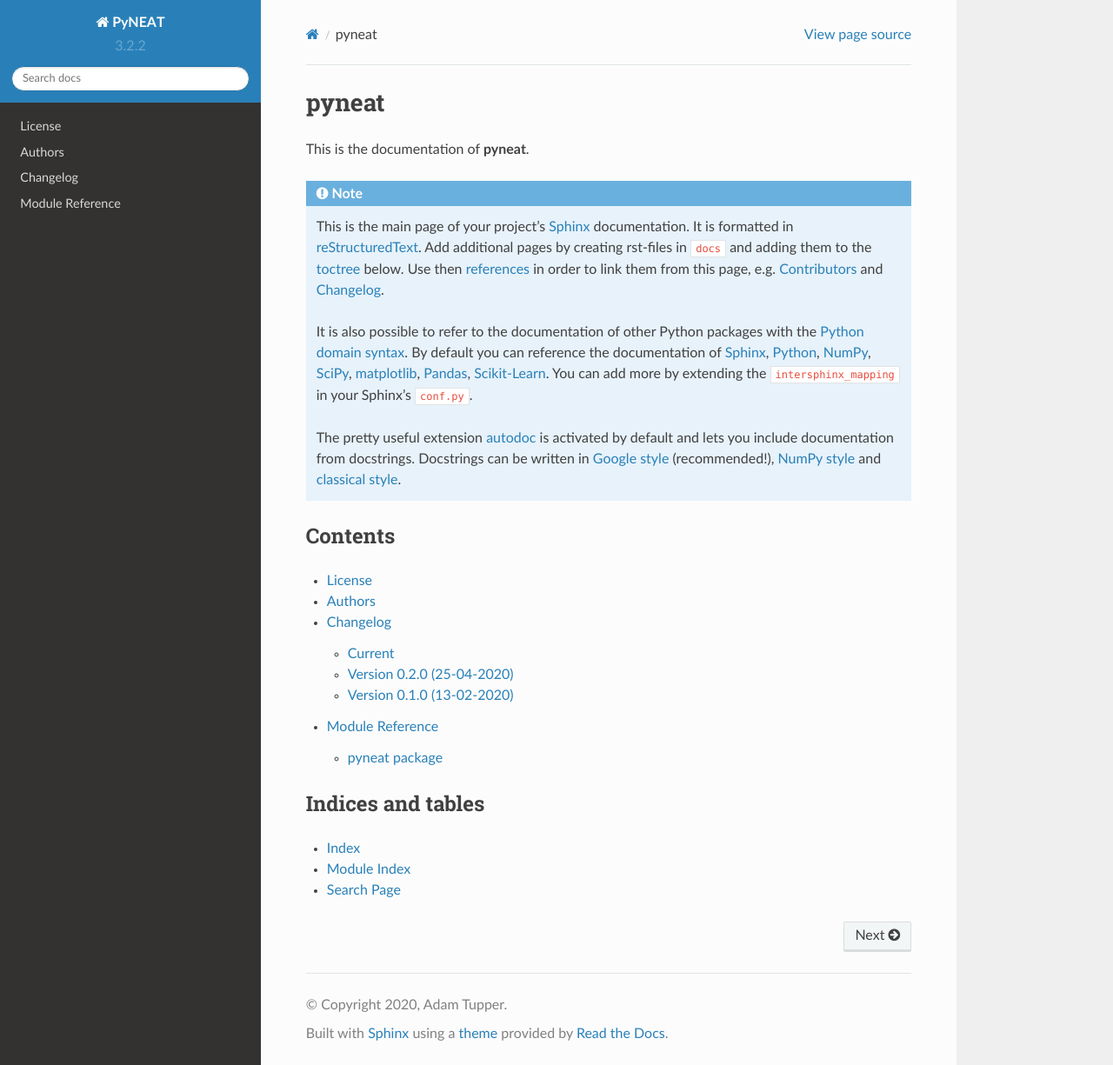
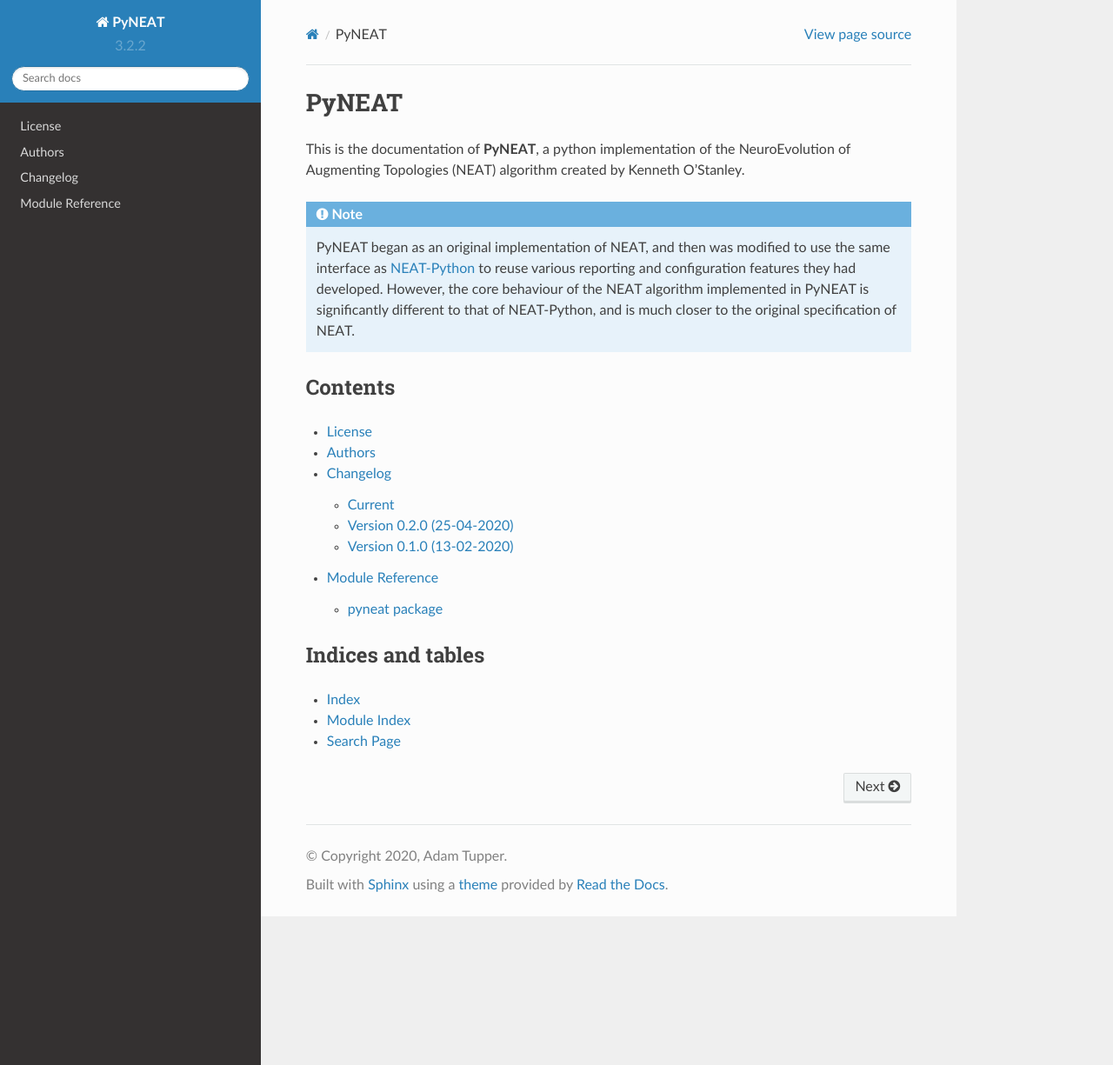
Before and after one commit to adamtupper/pyneat, a Sphinx documentation site: the page built from docs/index.rst, in a window 1280 px wide and 1225 px high. Shown: the whole window at 87% size. Built offline with Sphinx 7.4.7 and the Read the Docs theme 2.0.0, drawn with Linux system fonts in a browser that asks for light colours.

Commit message:
Update project description.

```diff
--- a/docs/index.rst
+++ b/docs/index.rst
@@ -1,26 +1,20 @@
 ===========
-pyneat
+PyNEAT
 ===========
 
-This is the documentation of **pyneat**.
+This is the documentation of **PyNEAT**, a python implementation of the
+NeuroEvolution of Augmenting Topologies (NEAT) algorithm created by Kenneth
+O'Stanley.
 
 .. note::
 
-    This is the main page of your project's `Sphinx`_ documentation.
-    It is formatted in `reStructuredText`_. Add additional pages
-    by creating rst-files in ``docs`` and adding them to the `toctree`_ below.
-    Use then `references`_ in order to link them from this page, e.g.
-    :ref:`authors` and :ref:`changes`.
-
-    It is also possible to refer to the documentation of other Python packages
-    with the `Python domain syntax`_. By default you can reference the
-    documentation of `Sphinx`_, `Python`_, `NumPy`_, `SciPy`_, `matplotlib`_,
-    `Pandas`_, `Scikit-Learn`_. You can add more by extending the
-    ``intersphinx_mapping`` in your Sphinx's ``conf.py``.
-
-    The pretty useful extension `autodoc`_ is activated by default and lets
-    you include documentation from docstrings. Docstrings can be written in
-    `Google style`_ (recommended!), `NumPy style`_ and `classical style`_.
+    PyNEAT began as an original implementation of NEAT, and then was modified to
+    use the same interface as
+    `NEAT-Python <https://github.com/CodeReclaimers/neat-python>`_ to reuse
+    various reporting and configuration features they had developed. However, the
+    core behaviour of the NEAT algorithm implemented in PyNEAT is significantly
+    different to that of NEAT-Python, and is much closer to the original
+    specification of NEAT.
 
 
 Contents
```
